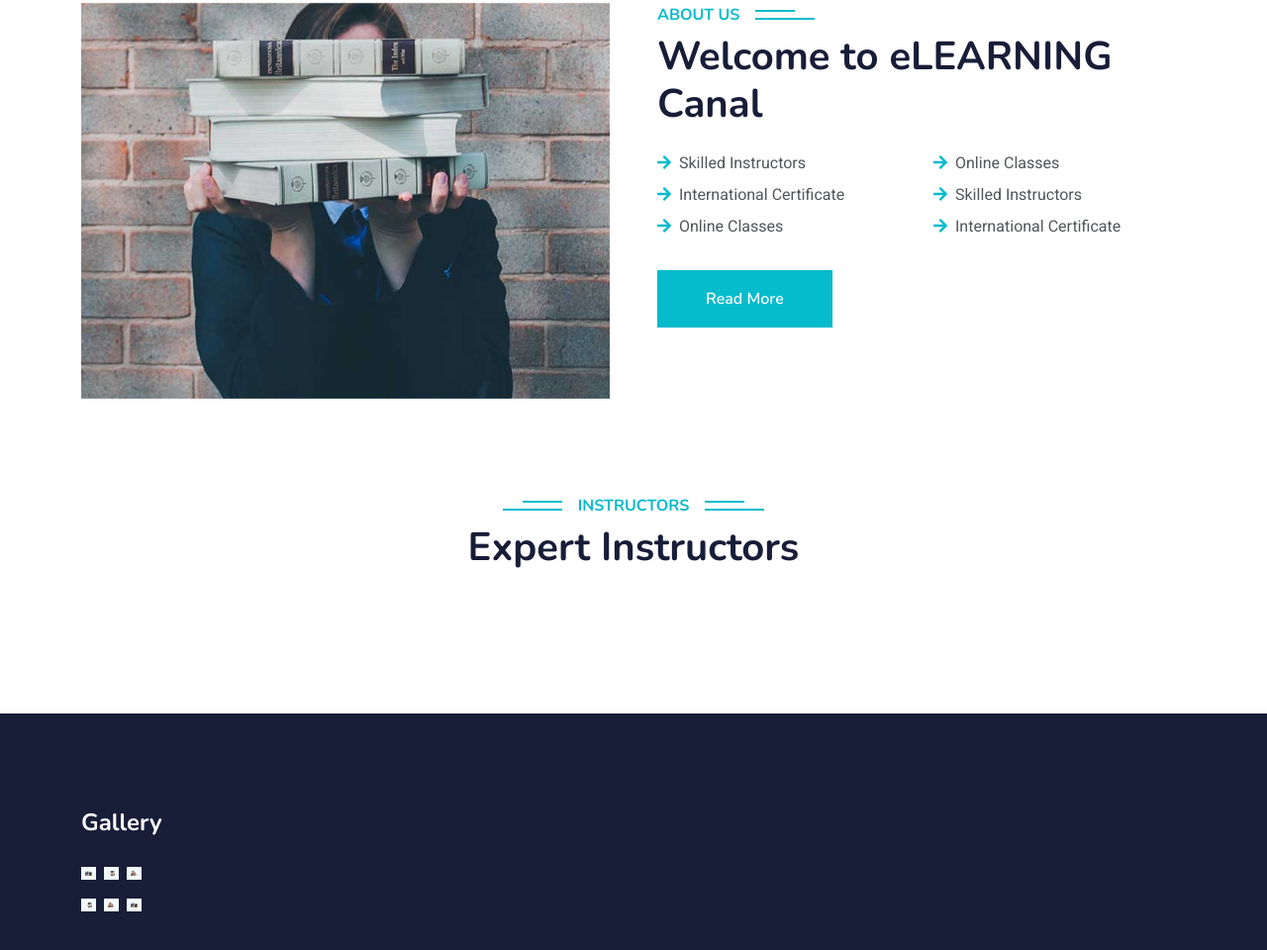
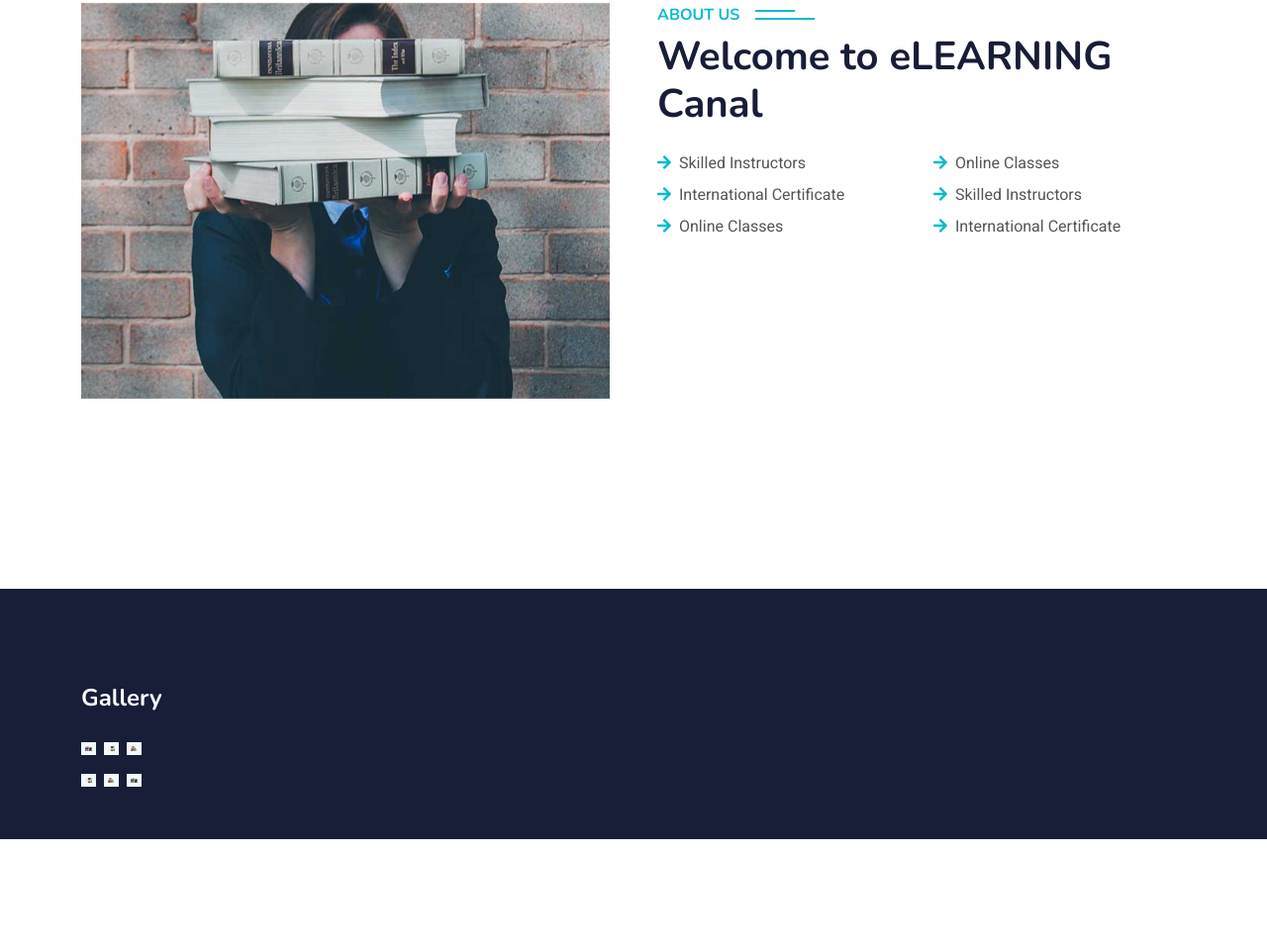
Before and after one commit to Mastouri-Afef/elearning-information, a plain HTML site: page about.html in a window 1280 px wide. Shown: the part 765-1725 px from the top of the page at 99% size. After the commit the page ends 1613 px from the top, so only its background shows below. Drawn offline with nearby package versions, Linux system fonts and the light colour scheme.

Commit message:
updates elearning template

```diff
--- a/about.html
+++ b/about.html
@@ -167,7 +167,6 @@
                             <p class="mb-0"><i class="fa fa-arrow-right text-primary me-2"></i>International Certificate</p>
                         </div>
                     </div>
-                    <a class="btn btn-primary py-3 px-5 mt-2" href="">Read More</a>
                 </div>
             </div>
         </div>
@@ -178,11 +177,6 @@
     <!-- Team Start -->
     <div class="container-xxl py-5">
         <div class="container">
-            <div class="text-center wow fadeInUp" data-wow-delay="0.1s">
-                <h6 class="section-title bg-white text-center text-primary px-3">Instructors</h6>
-                <h1 class="mb-5">Expert Instructors</h1>
-            </div>
-            </div>
         </div>
     </div>
     <!-- Team End -->
```
